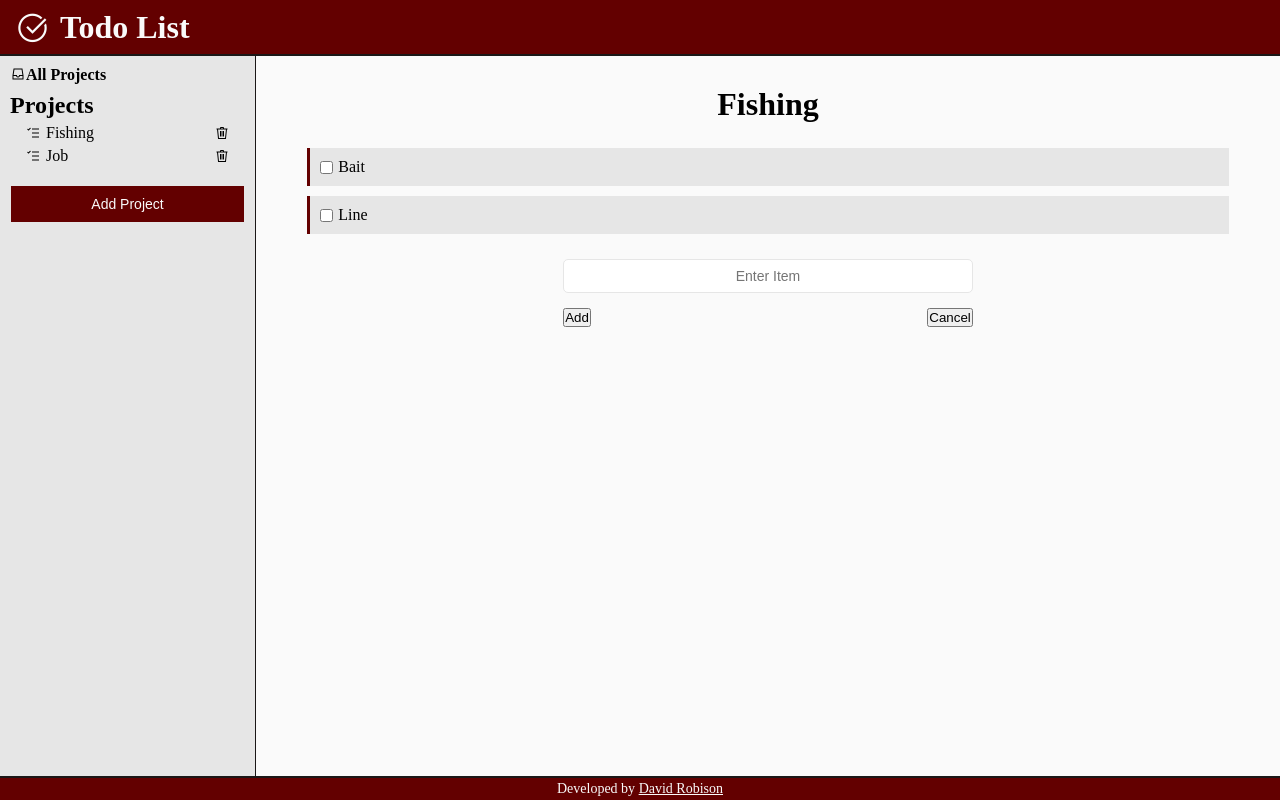
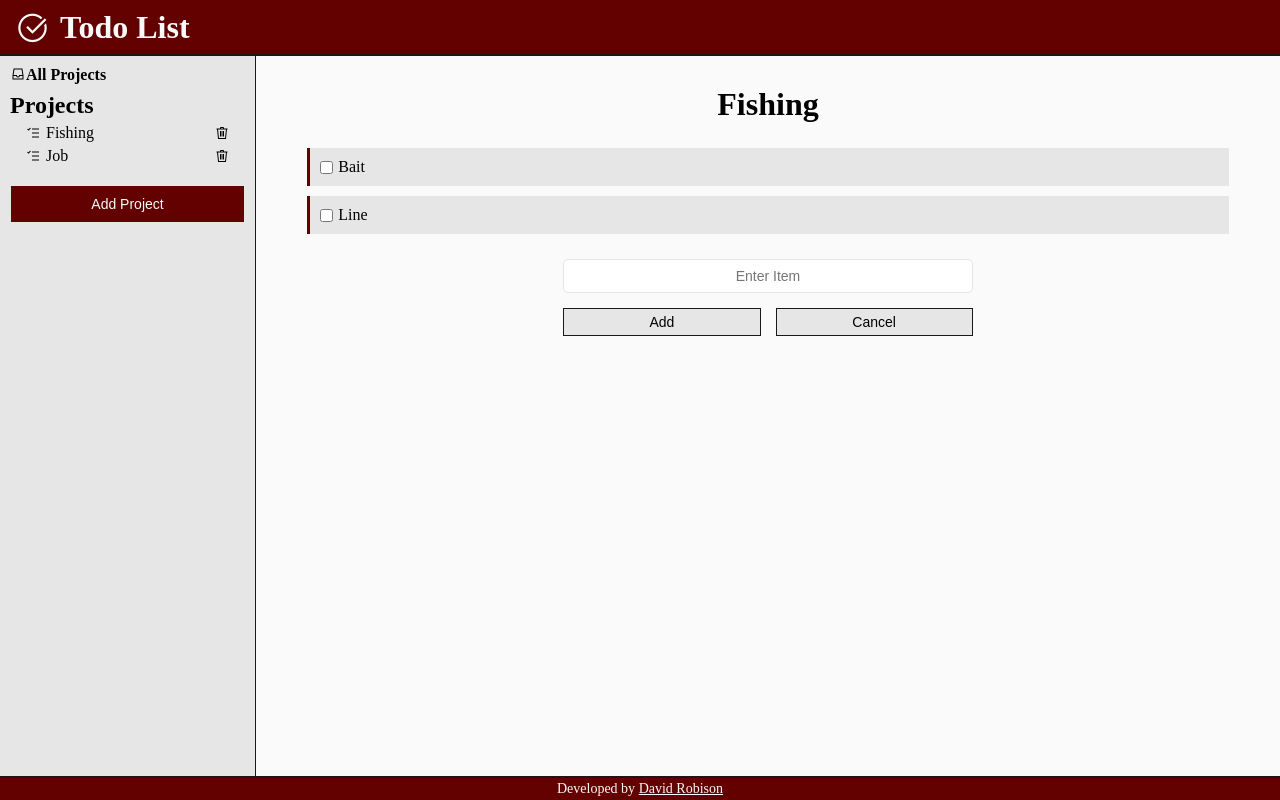
Before and after one commit to robisonwebdev/todo-react, a React (Create React App) app: page / in a window 1280 px wide. Both pictures are taken after a click on the button "Add Item". Built offline with nearby package versions, Linux system fonts and the light colour scheme.

Commit message:
Added styling to .formControls button

```diff
--- a/src/styles/AddItemForm.css
+++ b/src/styles/AddItemForm.css
@@ -23,7 +23,17 @@
     flex-direction: row;
     justify-content: space-between;
     align-items: center;
+    gap: 15px;
 
     height: auto;
     width: 100%;
 }
+
+.formControls button {
+    background-color: var(--darkerWhite);
+    border: 1px solid var(--black);
+    font-size: 14px;
+    padding: 5px;
+    height: auto;
+    width: 100%;
+}
```
